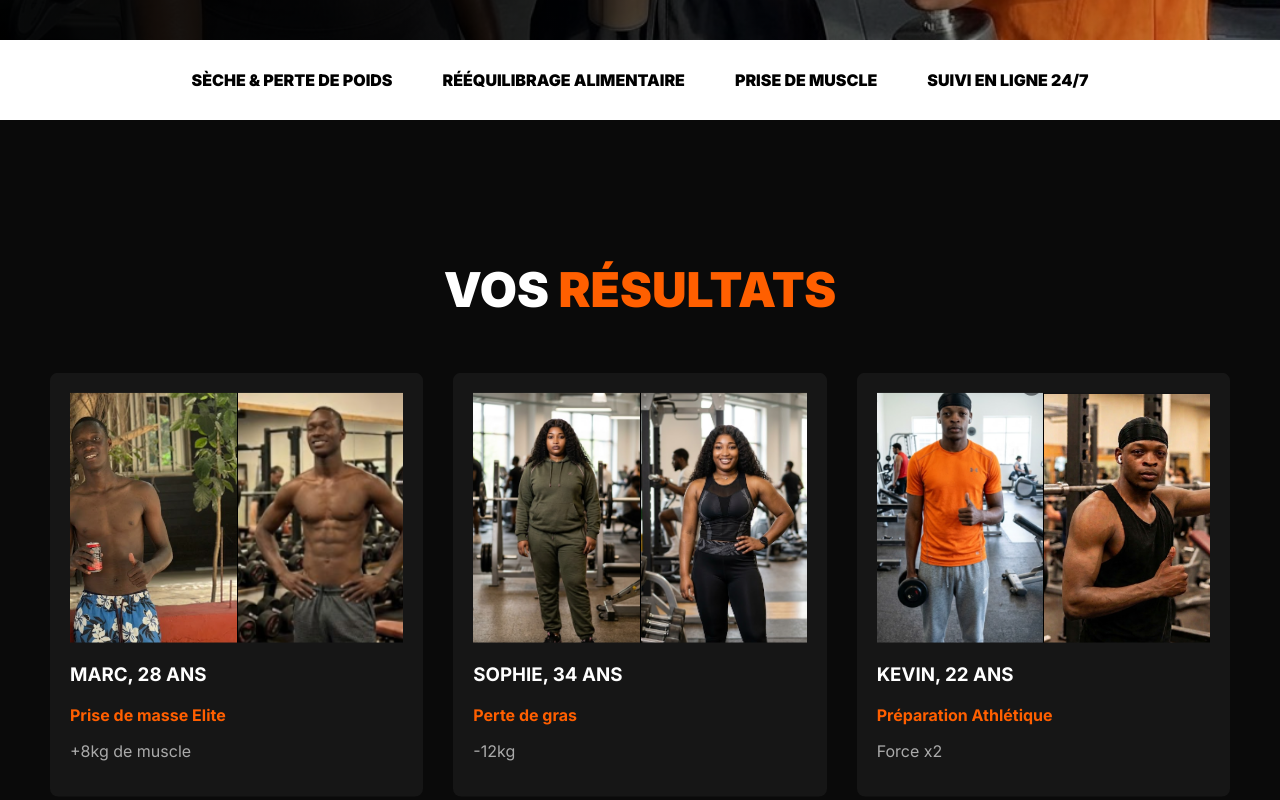
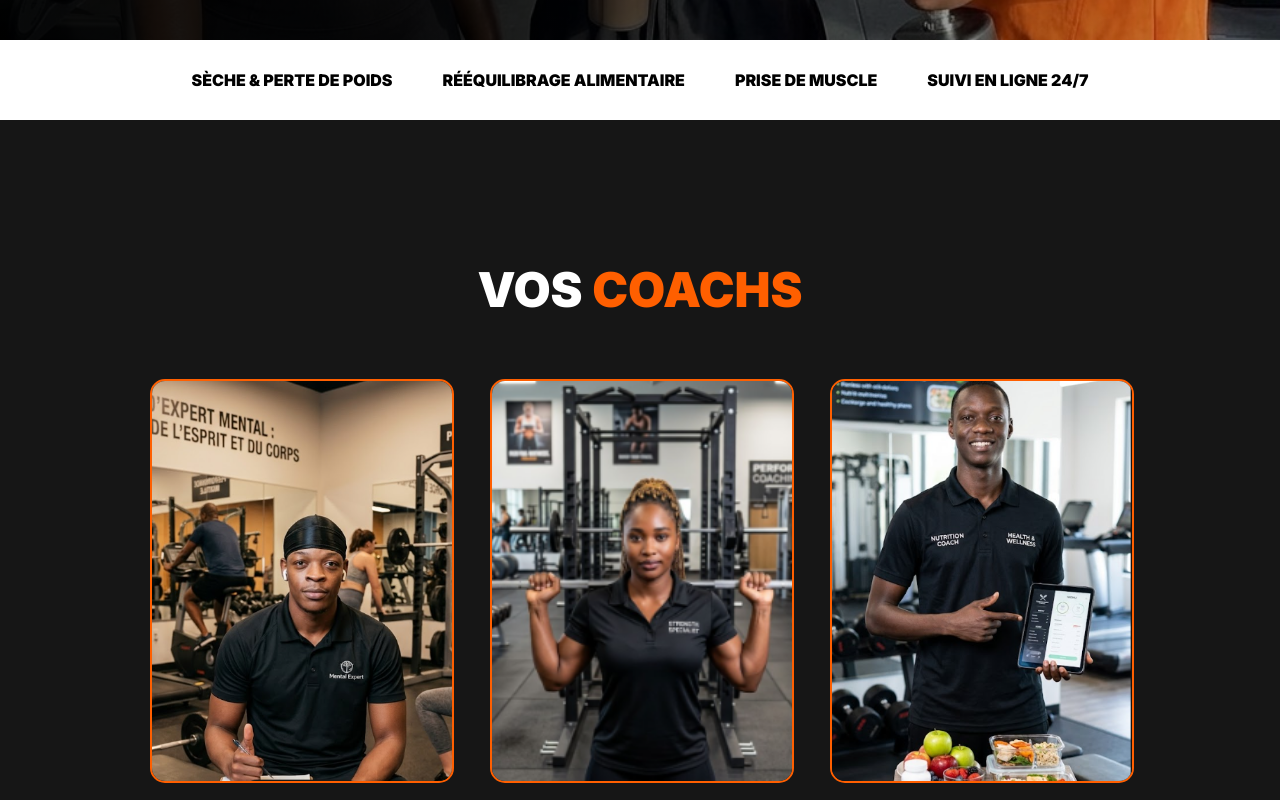
Before and after one commit to Dianfe12/distar-performance, a React (Vite) app: page / in a window 1280 px wide. Shown: the part 760-1560 px from the top of the page. Built offline with nearby package versions, Linux system fonts and the light colour scheme.

Commit message:
fix final dashboard tabs

```diff
--- a/src/pages/home.tsx
+++ b/src/pages/home.tsx
@@ -236,27 +236,6 @@ const handlePostuler = (e: React.FormEvent) => {
   </div>
 )}
 
-      {/* RÉSULTATS */}
-      <section id="resultats" style={{ padding: '100px 50px' }}>
-        <h2 style={{ textAlign: 'center', fontSize: '3rem', fontWeight: '900', marginBottom: '60px' }}>VOS <span style={{ color: theme.orange }}>RÉSULTATS</span></h2>
-        <div style={{ display: 'grid', gridTemplateColumns: 'repeat(auto-fit, minmax(350px, 1fr))', gap: '30px' }}>
-          {[
-            { nom: 'MARC, 28 ANS', coaching: 'Prise de masse Elite', result: '+8kg de muscle', imgAvant: imgOmarAvant, imgApres: imgOmarApres },
-            { nom: 'SOPHIE, 34 ANS', coaching: 'Perte de gras', result: '-12kg', imgAvant: imgRamaAvant, imgApres: imgRamaApres },
-            { nom: 'KEVIN, 22 ANS', coaching: 'Préparation Athlétique', result: 'Force x2', imgAvant: imgDianfeAvant, imgApres: imgDianfeApres }
-          ].map((res, i) => (
-            <div key={i} className="floating-text" style={{ backgroundColor: theme.gray, padding: '20px', borderRadius: '8px' }}>
-              <div style={{ display: 'flex', height: '250px', marginBottom: '20px', overflow: 'hidden' }}>
-                <img src={res.imgAvant} alt="Avant" style={{ width: '50%', objectFit: 'cover', borderRight: '1px solid #000' }} />
-                <img src={res.imgApres} alt="Après" style={{ width: '50%', objectFit: 'cover' }} />
-              </div>
-              <h3>{res.nom}</h3>
-              <p style={{ color: theme.orange, fontWeight: '700' }}>{res.coaching}</p>
-              <p style={{ color: '#aaa' }}>{res.result}</p>
-            </div>
-          ))}
-        </div>
-      </section>
 
       {/* ÉQUIPE */}
       <section id="equipe" style={{ padding: '100px 50px', backgroundColor: theme.gray }}>
```
